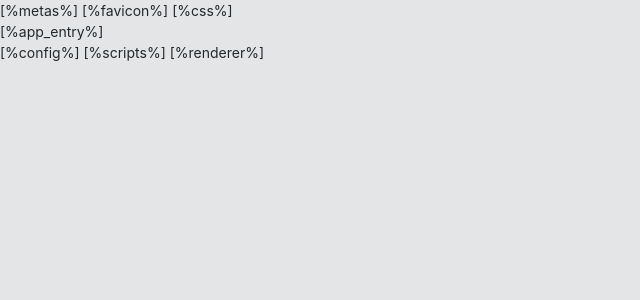
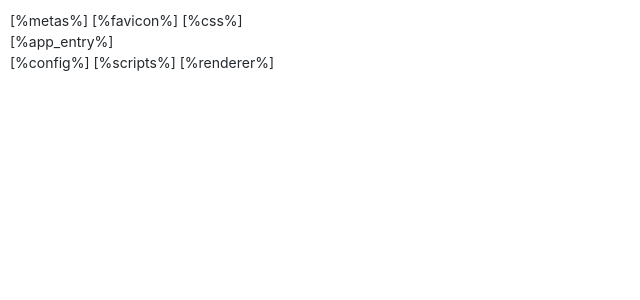
Before and after one commit to pipech/frappe-plotly-dash, a Flask app: template dash_integration/templates/dashboard.html in a window 1280 px wide. Shown: the top 300 px of the page, without its empty margins (0-640 px from the left). Run offline with Flask 3, Linux system fonts and the light colour scheme; the template is opened without the code that fills it, so the values that code supplies are empty; parts of the project's set-up code (start-up, migrations or seed data) failed here and were passed over; some libraries are stand-ins or nearby versions.

Commit message:
feat(dash): override some css config

```diff
--- /dev/null
+++ b/dash_integration/public/css/dashboard.css
@@ -0,0 +1,8 @@
+body {
+    background-color: transparent;
+    padding: 10px;
+}
+
+#container {
+    margin-top: 0px;
+}
--- a/dash_integration/templates/dashboard.html
+++ b/dash_integration/templates/dashboard.html
@@ -19,6 +19,7 @@
     <!-- Main styles for this application-->
     <link href="/assets/dash_integration/css/style.css" rel="stylesheet">
     <link href="/assets/dash_integration/vendors/pace-progress/css/pace.min.css" rel="stylesheet">
+    <link href="/assets/dash_integration/css/dashboard.css" rel="stylesheet">
   </head>
 
   <body>
```
